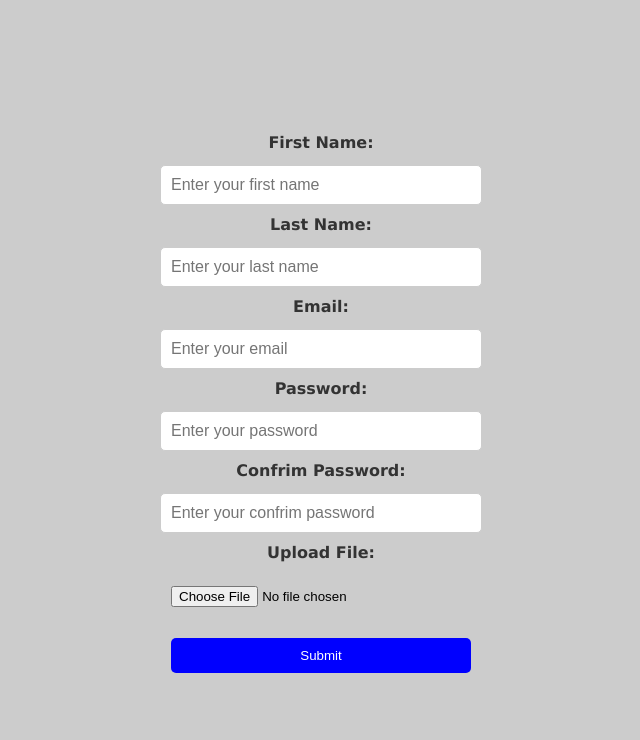
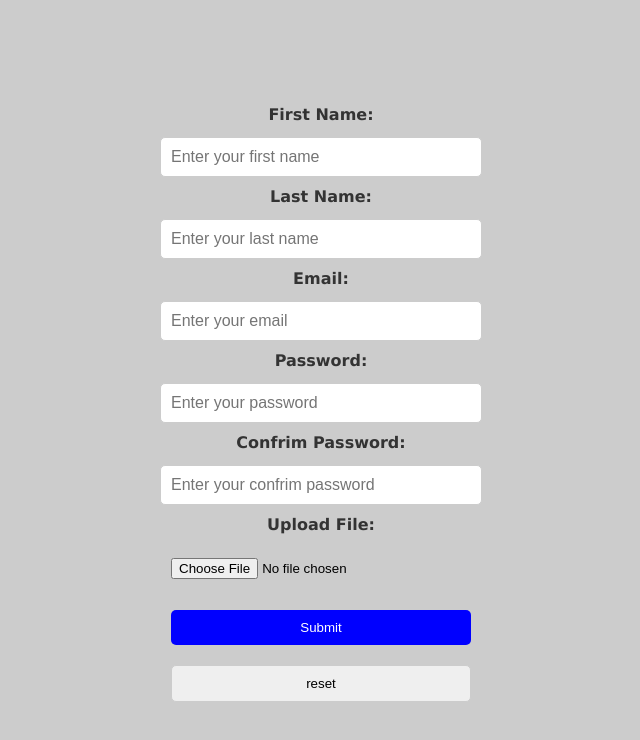
Before and after one commit to Muhammad-Munsif/All-input-in-html, a plain HTML site: page index.html in a window 1280 px wide. Shown: the whole page, without its empty margins (319-959 px from the left). Drawn offline with Linux system fonts and the light colour scheme.

Commit message:
small changein css and html file

```diff
--- a/index.html
+++ b/index.html
@@ -30,6 +30,7 @@
   <input type="file" id="fileInput">
 
   <input type="submit" id="submitBtn" value="Submit">
+  <input type="reset" id="resetBtn" value="reset">
 
   <script src="script.js"></script>
 
```
